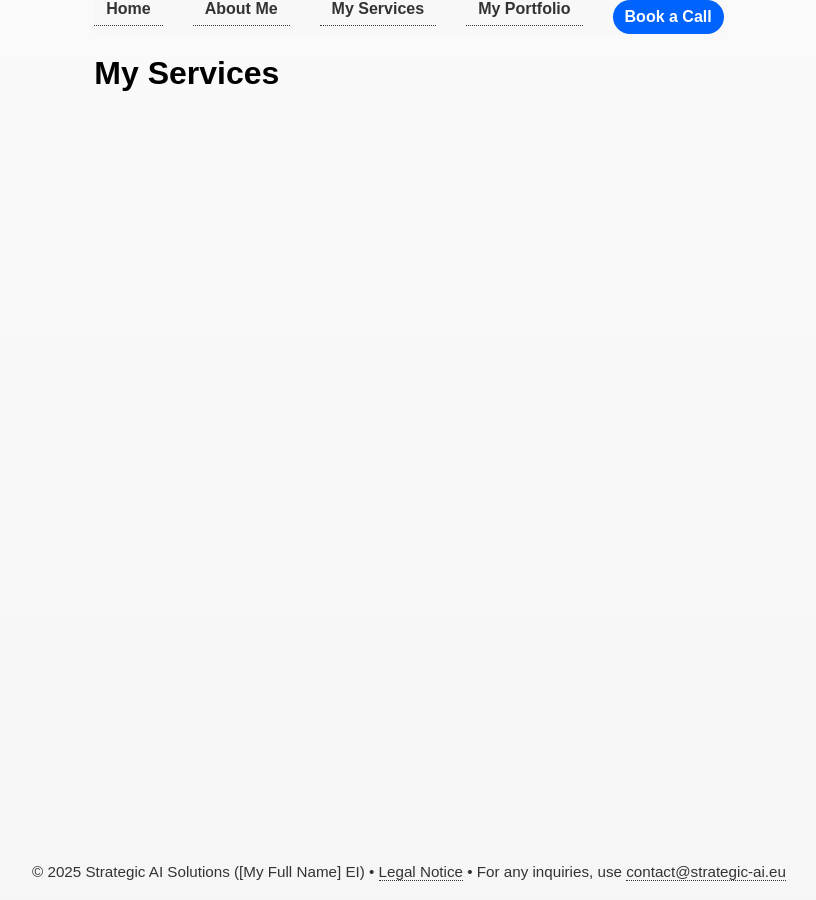
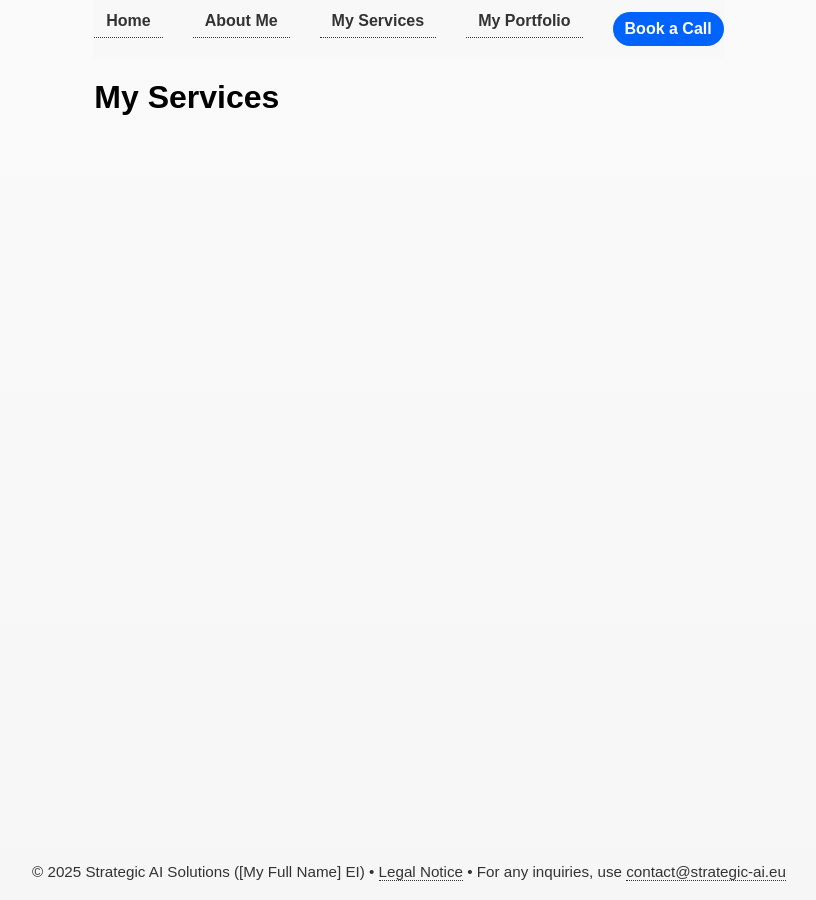
Before and after one commit to alexkolo/strategic-ai, a Jekyll site: the page built from services.md, in a window 1280 px wide. Shown: the whole page, without its empty margins (231-1047 px from the left). Built offline with Jekyll 4.4.1, drawn with Linux system fonts in a browser that asks for light colours; some web fonts are replaced.

Commit message:
Refactor link and navbar styling: update link hover effects and add vertical padding to the navigation bar for improved layout

```diff
--- a/assets/css/style.css
+++ b/assets/css/style.css
@@ -37,12 +37,12 @@
 }
 
 /* 5) Link styling: more elegant than default underline */
-a {
+a:not(.book-call-btn) {
   color: #333;
   text-decoration: none;
   border-bottom: 1px dotted #333;
 }
-a:hover {
+a:not(.book-call-btn):hover {
   border-bottom: 1px solid #333;
 }
 
@@ -67,13 +67,13 @@
 /* --------- navigation bar ---------- */
 .navbar {
   list-style: none;
-  padding: 0;
+  padding: 12px 0; /* Add vertical padding */
   margin: 0;
   display: flex;
   gap: 30px; /* horizontal spacing between items */
   justify-content: center;
   background-color: #f8f8f8;
-  font-family: Arial, sans-serif;
+  /* font-family: Arial, sans-serif; */
 }
 
 .navbar li {
@@ -98,7 +98,8 @@
 .book-call-btn {
   background-color: #0063fb;
   color: white !important;
-  border: none;
+  text-decoration: none !important;
+  border: none !important;
   border-radius: 999px; /* pill shape */
   padding: 12px 24px;
   /* font-size: 16px; */
```
